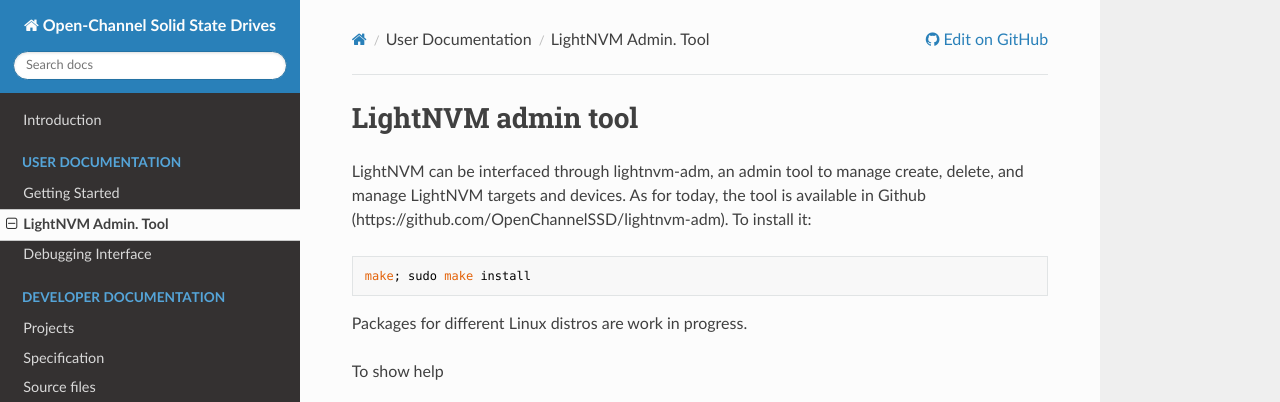
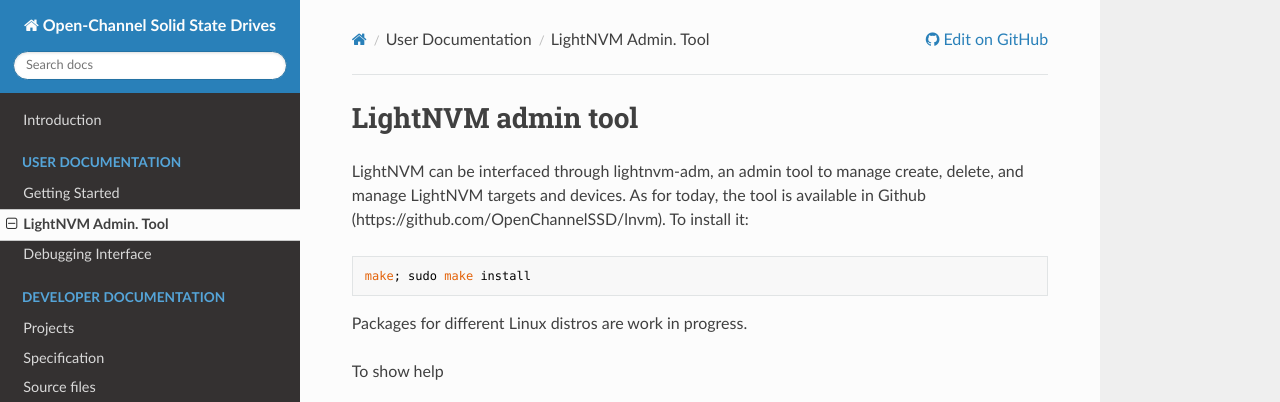
Before and after one commit to OpenChannelSSD/documentation, an MkDocs documentation site: the page built from docs/commands.md, in a window 1280 px wide and 900 px high. Shown: the top 402 px of the window. Built offline with MkDocs 1.6.1, drawn with Linux system fonts in a browser that asks for light colours; nearby versions of some CDN libraries; old or Windows-style settings are respelled for this version of MkDocs; part of the change alters nothing that is shown.

Commit message:
Update commands.md

```diff
--- a/docs/commands.md
+++ b/docs/commands.md
@@ -2,7 +2,7 @@
 
 LightNVM can be interfaced through lightnvm-adm, an admin tool to manage create,
 delete, and manage LightNVM targets and devices. As for today, the tool is
-available in Github (https://github.com/OpenChannelSSD/lightnvm-adm). To install
+available in Github (https://github.com/OpenChannelSSD/lnvm). To install
 it:
 
 	make; sudo make install
```
